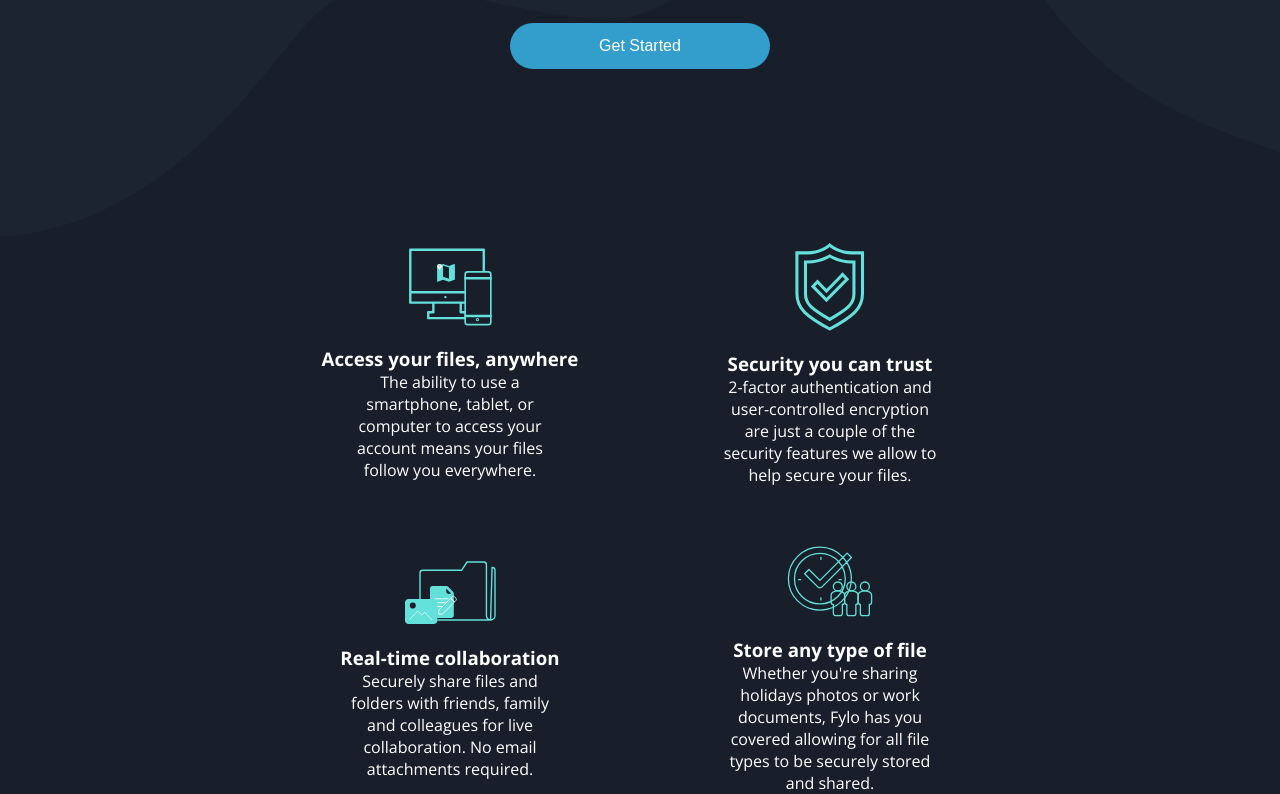
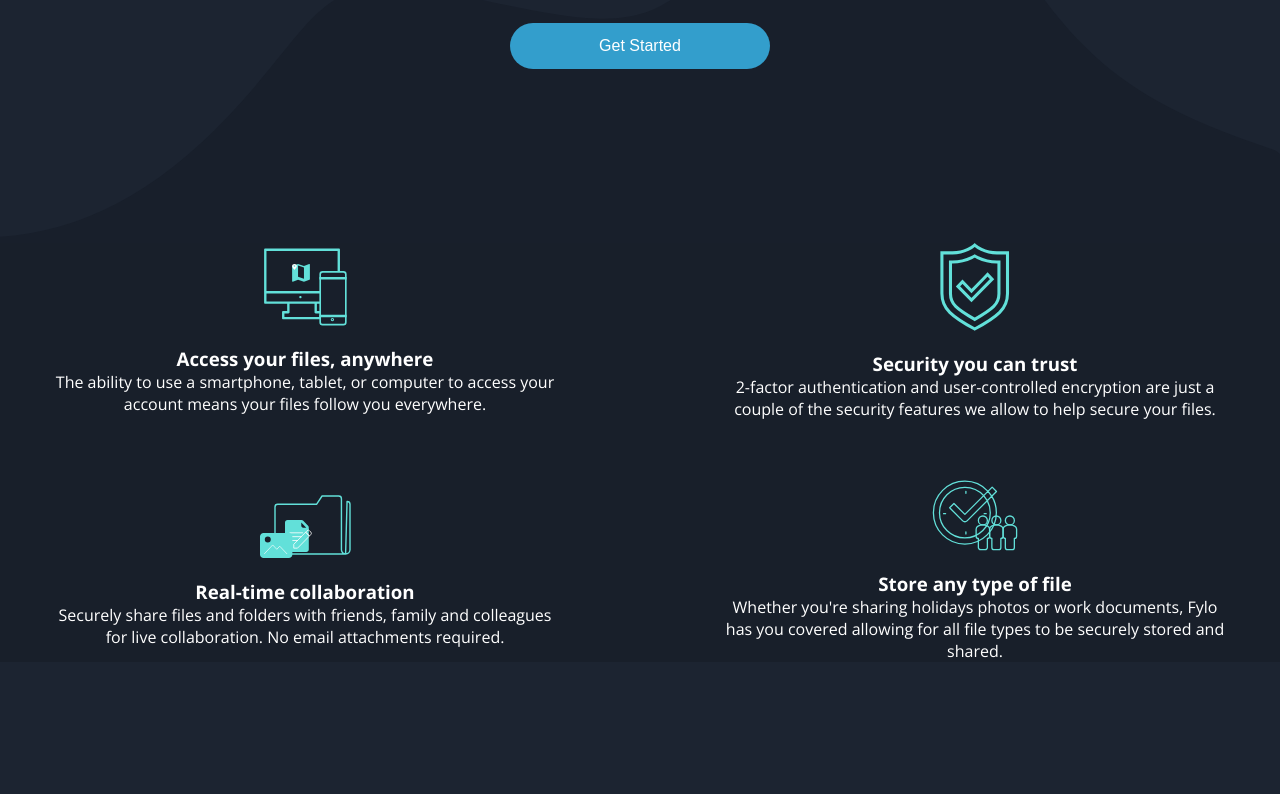
Before and after one commit to data-sets/fylo-dark-theme, a React (Create React App) app: page / in a window 1280 px wide. Shown: the part 917-1711 px from the top of the page. After the commit the page ends 1579 px from the top, so only its background shows below. Built offline with nearby package versions, Linux system fonts and the light colour scheme.

Commit message:
testing: font size

```diff
--- a/src/scss/globals/_main.scss
+++ b/src/scss/globals/_main.scss
@@ -96,12 +96,12 @@ button {
     background-color: v.$dark-blue-main-bg;
     position: relative;
     margin-top: -5px;
-    padding-inline: 290px;
+
     ul {
       display: grid;
       justify-content: center;
       align-items: center;
-      grid-template-columns: repeat(auto-fit, minmax(320px, 1fr));
+      grid-template-columns: 1fr 1fr;
       gap: 60px;
       position: relative;
       margin-top: -30px;
```
Also changed, not shown: src/dist/style.css, 1 other file (tests, documents, lock files or other folders).
